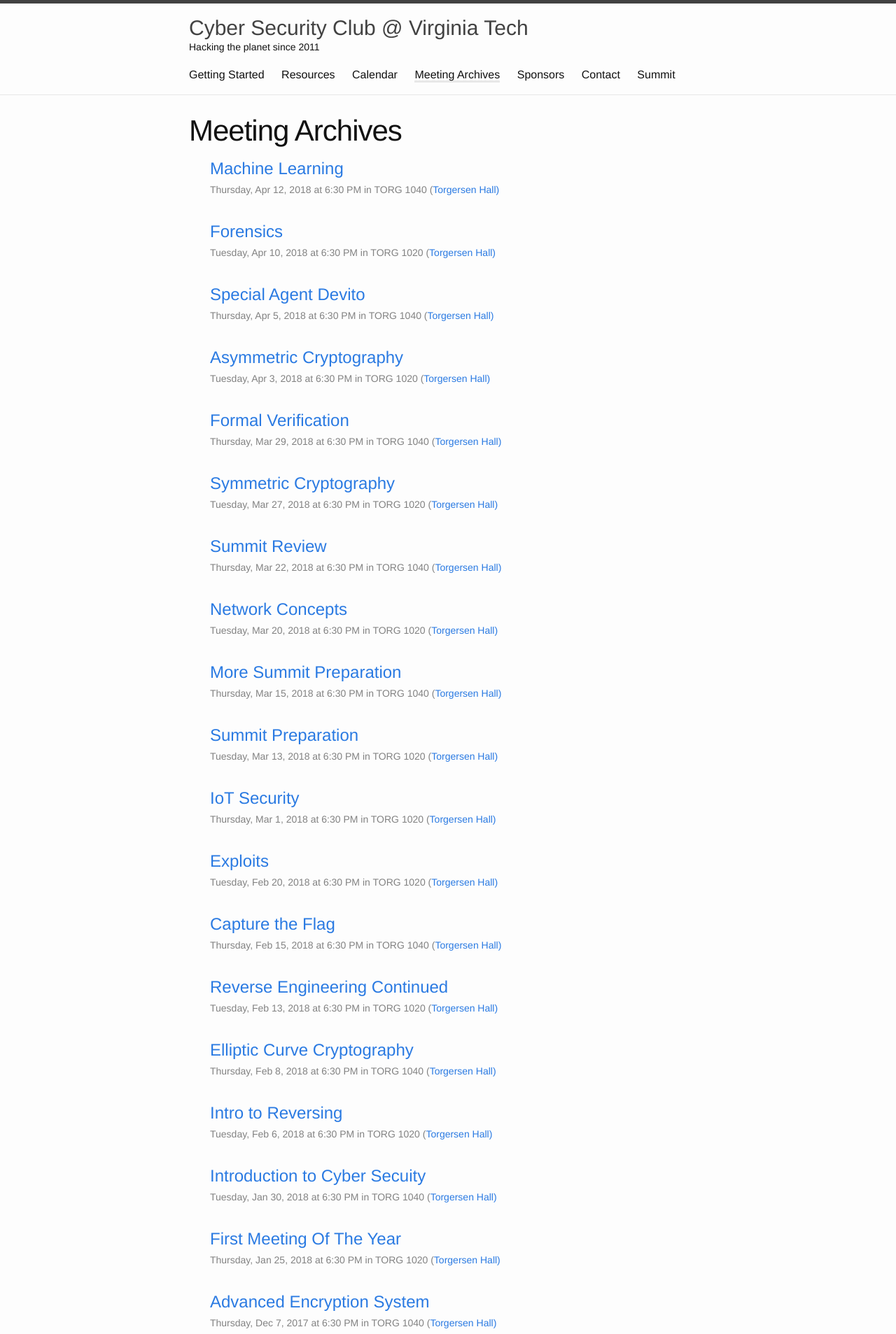
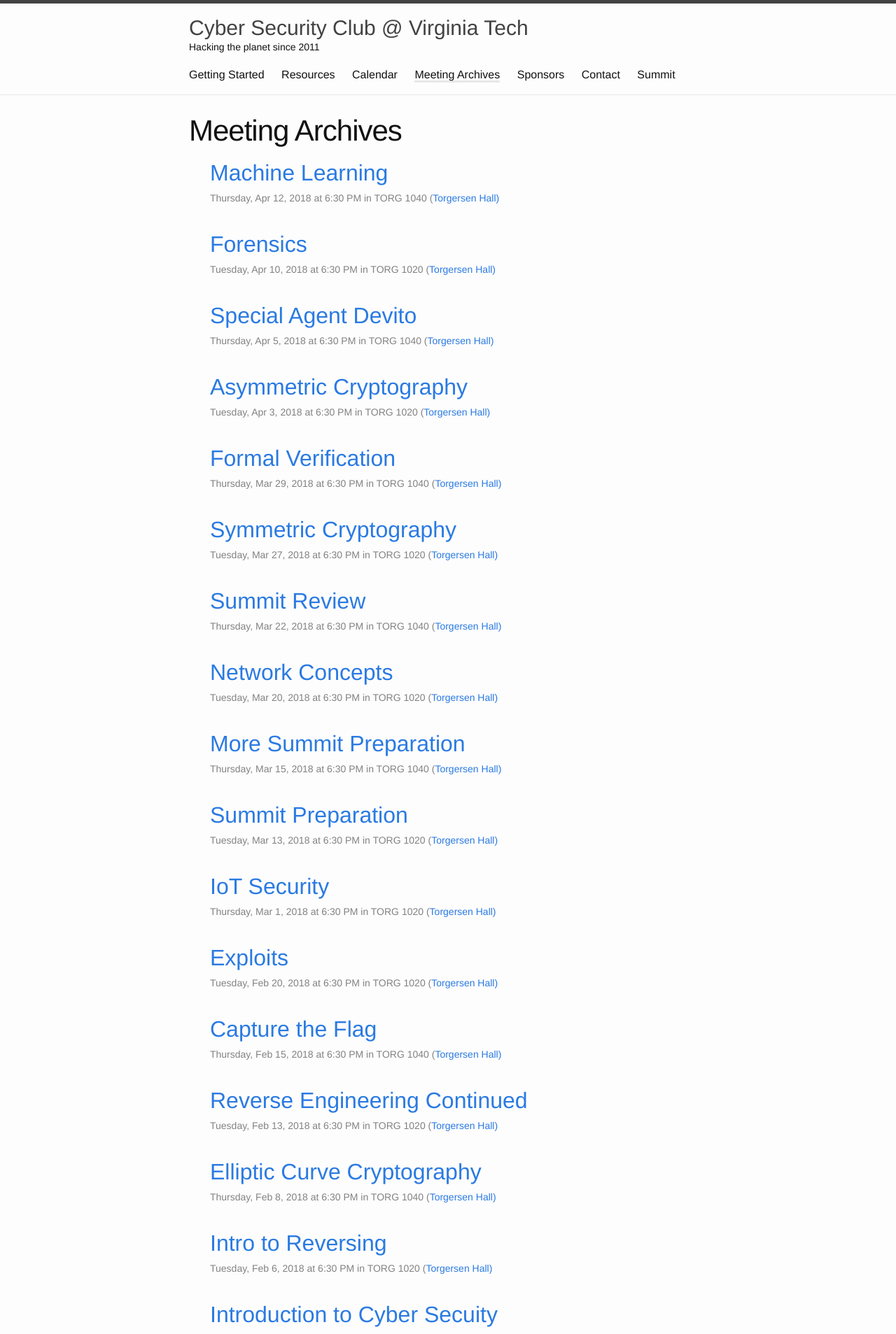
Before and after one commit to VTCSec/vtcsec.org, a Jekyll site: the page built from meeting_archives.md, in a window 1280 px wide. Shown: the top 1907 px of the page at 70% size. Built offline with Jekyll 4.4.1, drawn with Linux system fonts in a browser that asks for light colours.

Commit message:
trying to fix something

```diff
--- a/meeting_archives.md
+++ b/meeting_archives.md
@@ -9,7 +9,7 @@ permalink: /meetings/
   {% include meeting-data.html %}
   <li date="{{ date_iso_8601 }}">
     <h2>
-      <a class="post-link" href="{{ meeting.url }}">{{ meeting.what }}</a>
+      <a href="{{ meeting.url }}">{{ meeting.what }}</a>
     </h2>
     <span class="post-meta">{% include meeting-fmt.html %}</span>
   </li>
```
